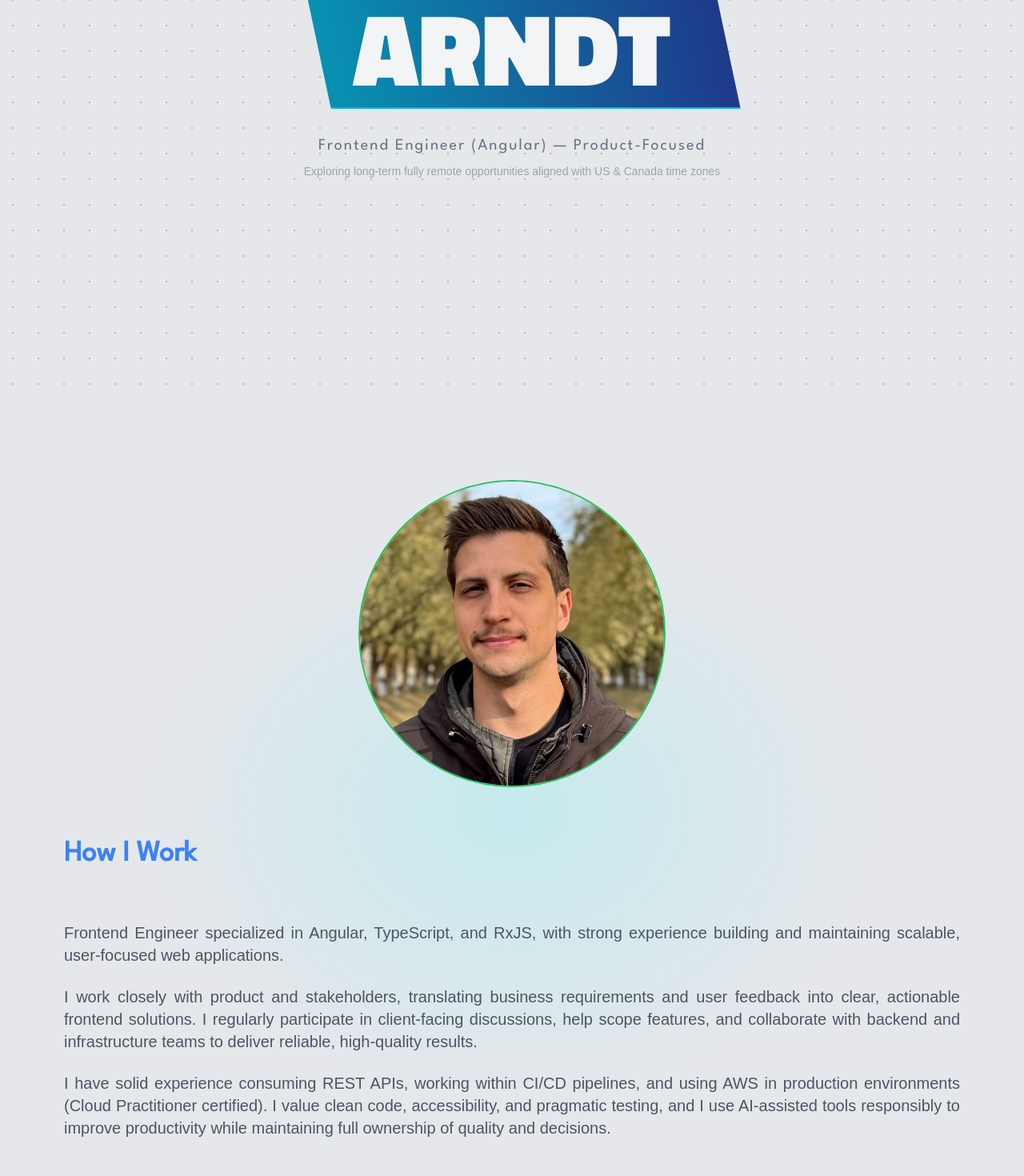
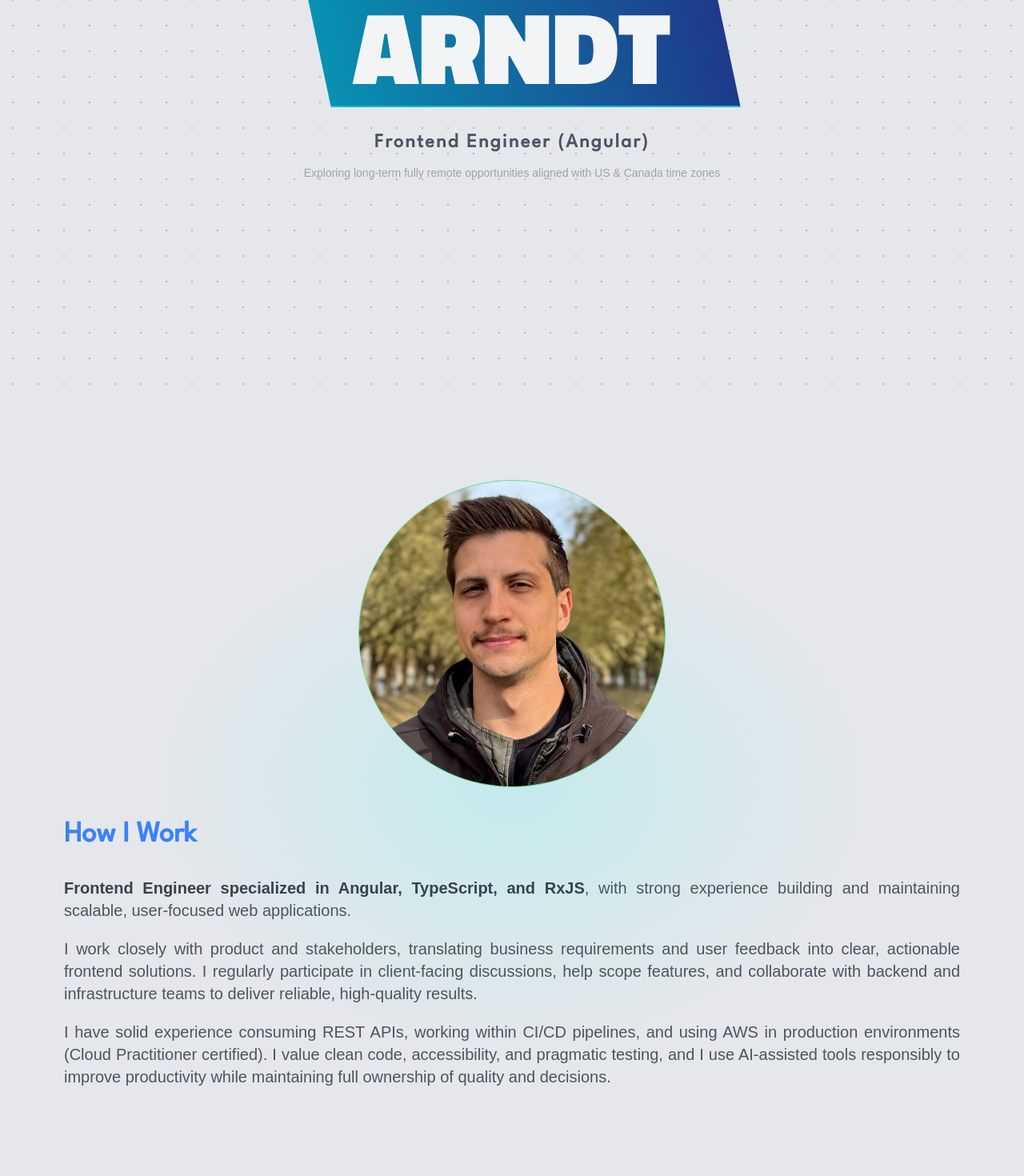
Before and after one commit to diegoarndt/arndt-portfolio, a Next.js app: page / in a window 1280 px wide. Shown: the part 360-1830 px from the top of the page at 80% size. Built offline with nearby package versions, Linux system fonts and the light colour scheme.

Commit message:
Refine About and Landing section styles and content
Updated the About section with improved typography, border styles, and emphasized frontend engineering skills. Adjusted the Landing section's heading styles and removed 'Product-Focused' from the subtitle for a cleaner presentation.

```diff
--- a/components/about.js
+++ b/components/about.js
@@ -5,7 +5,7 @@ import Reveal from '../utils/reveal';
 const About = ({ translation }) => {
   return (
     <div className='mx-auto max-w-screen-md px-10 lg:max-w-screen-lg lg:px-20 xl:max-w-screen-xl'>
-      <div className='relative mx-auto h-72 w-72 overflow-hidden rounded-full border-2 border-green-500 transition-all hover:border-8 hover:border-blue-500 md:h-96 md:w-96'>
+      <div className='relative mx-auto h-72 w-72 overflow-hidden rounded-full border border-green-400 transition-all hover:border-4 hover:border-blue-500 md:h-96 md:w-96'>
         <Image
           src={myself}
           alt='profile-picture'
@@ -15,25 +15,27 @@ const About = ({ translation }) => {
           className='border-t-8-4 pointer-events-none border-black'
         />
       </div>
-      <h3 className='mx-auto py-20 text-3xl font-bold text-blue-500 dark:text-green-500 lg:py-16 lg:text-4xl'>
+      <h3 className='mx-auto mb-6 mt-8 text-3xl font-bold text-blue-500 dark:text-green-500 lg:mb-8 lg:mt-10 lg:text-4xl'>
         How I Work
       </h3>
-      <div className='mx-auto space-y-6 text-justify text-xl text-gray-600 dark:text-gray-100 lg:text-1xl'>
+      <div className='lg:text-1xl mx-auto space-y-5 text-justify text-xl text-gray-600 dark:text-gray-100'>
         <p>
-          Frontend Engineer specialized in Angular, TypeScript, and RxJS, with strong
-          experience building and maintaining scalable, user-focused web applications.
+          <strong className='font-semibold text-gray-700 dark:text-gray-100'>
+            Frontend Engineer specialized in Angular, TypeScript, and RxJS
+          </strong>
+          , with strong experience building and maintaining scalable, user-focused web applications.
         </p>
         <p>
-          I work closely with product and stakeholders, translating business requirements and
-          user feedback into clear, actionable frontend solutions. I regularly participate in
+          I work closely with product and stakeholders, translating business requirements and user
+          feedback into clear, actionable frontend solutions. I regularly participate in
           client-facing discussions, help scope features, and collaborate with backend and
           infrastructure teams to deliver reliable, high-quality results.
         </p>
         <p>
-          I have solid experience consuming REST APIs, working within CI/CD pipelines, and
-          using AWS in production environments (Cloud Practitioner certified). I value clean
-          code, accessibility, and pragmatic testing, and I use AI-assisted tools responsibly
-          to improve productivity while maintaining full ownership of quality and decisions.
+          I have solid experience consuming REST APIs, working within CI/CD pipelines, and using AWS
+          in production environments (Cloud Practitioner certified). I value clean code,
+          accessibility, and pragmatic testing, and I use AI-assisted tools responsibly to improve
+          productivity while maintaining full ownership of quality and decisions.
         </p>
       </div>
     </div>
--- a/components/landing.js
+++ b/components/landing.js
@@ -41,10 +41,10 @@ const Landing = ({ translation }) => {
         ></span>
       </motion.h2>
 
-      <h3 className='cursor-default pt-8 text-lg font-medium tracking-widest text-gray-500 dark:text-gray-300 lg:text-xl'>
-        Frontend Engineer (Angular) — Product-Focused
+      <h3 className='cursor-default pt-7 text-xl font-semibold tracking-widest text-gray-600 dark:text-gray-200 lg:text-2xl'>
+        Frontend Engineer (Angular)
       </h3>
-      <p className='pt-2 text-sm text-gray-400 dark:text-gray-500 lg:text-sm'>
+      <p className='pt-3 text-sm text-gray-400 dark:text-gray-500 lg:text-sm'>
         Exploring long-term fully remote opportunities aligned with US &amp; Canada time zones
       </p>
     </div>
```
